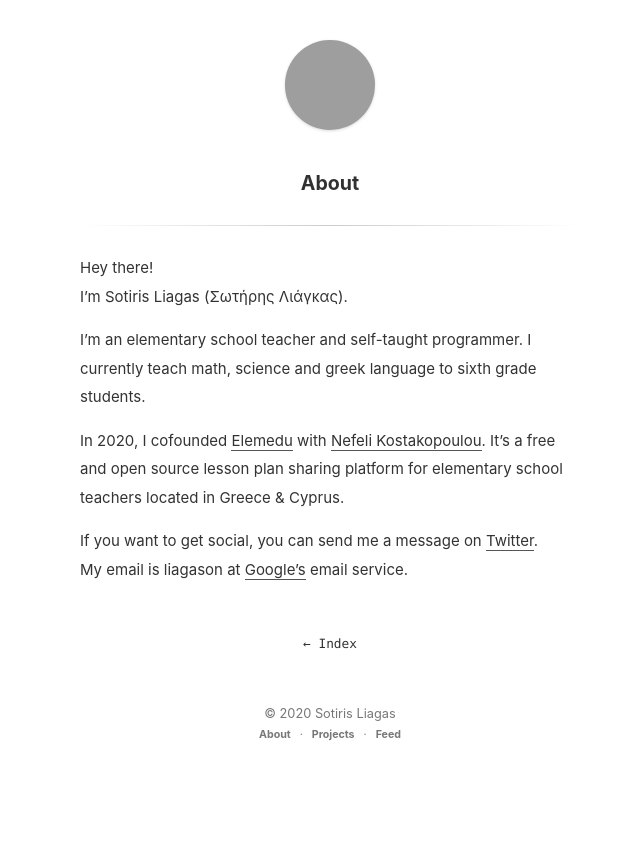
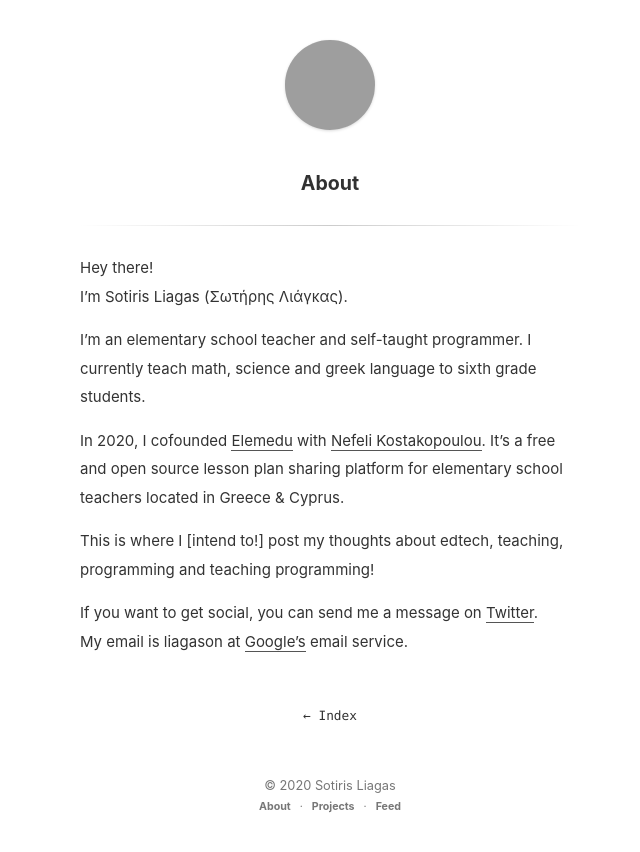
Before and after one commit to liagason/A-Jekyll-Blog, a Jekyll site: the page built from about.md, in a window 1280 px wide, cut to the strip 0-852 px from the top of the page. Shown: the whole strip, without its empty margins (310-950 px from the left). Built offline with Jekyll 4.4.1, drawn with Linux system fonts in a browser that asks for light colours; grey boxes are pictures that could not be loaded.

Commit message:
Update about.md

```diff
--- a/about.md
+++ b/about.md
@@ -10,5 +10,7 @@ I'm an elementary school teacher and self-taught programmer. I currently teach m
 
 In 2020, I cofounded [Elemedu](https://elemedu.com) with [Nefeli Kostakopoulou](https://nefeli.dev). It's a free and open source lesson plan sharing platform for elementary school teachers located in Greece & Cyprus.
 
+This is where I [intend to!] post my thoughts about edtech, teaching, programming and teaching programming!
+
 If you want to get social, you can send me a message on [Twitter](https://twitter.com/liagason).
 My email is liagason at [Google's](https://gmail.com) email service.
```
